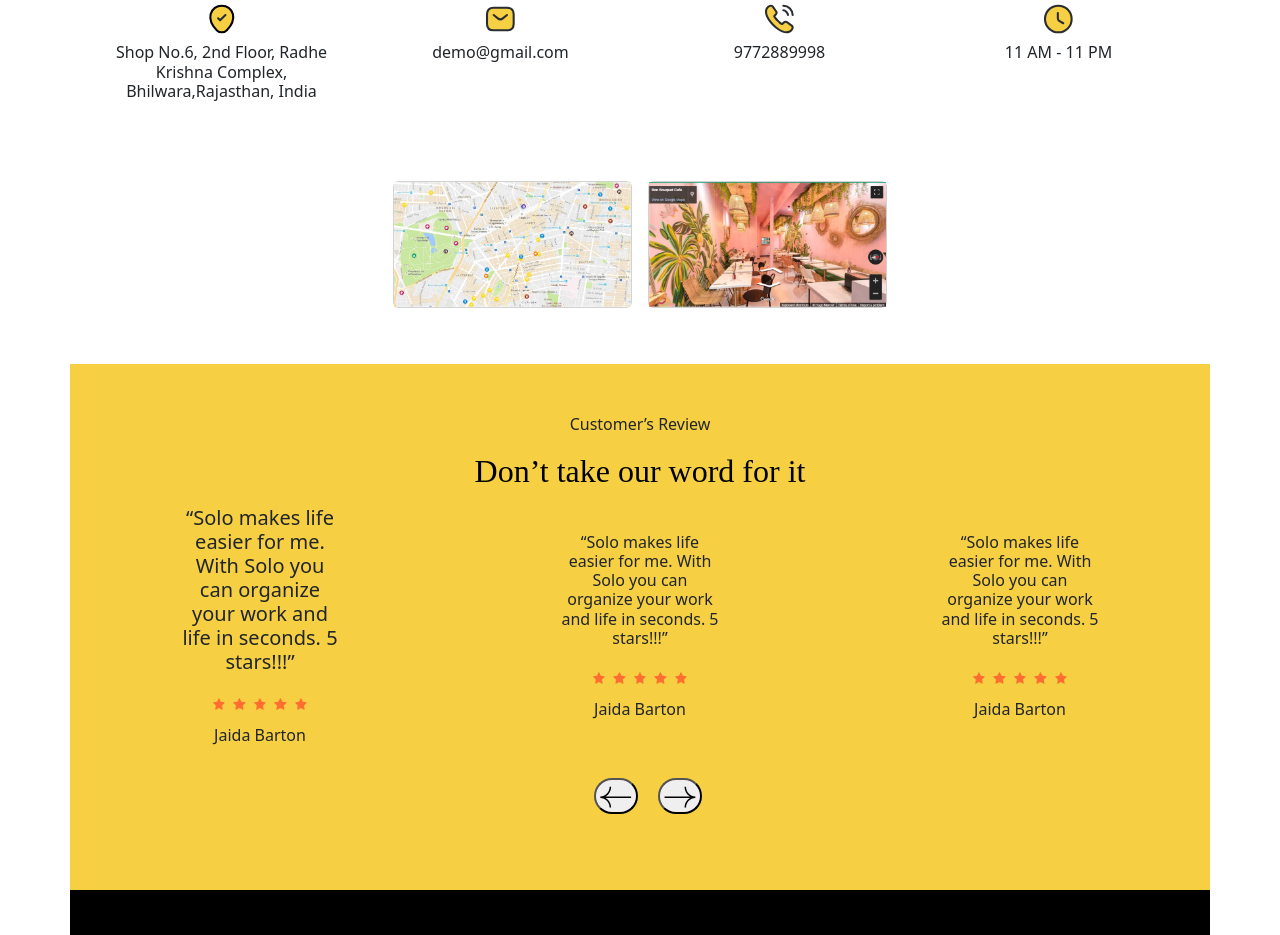
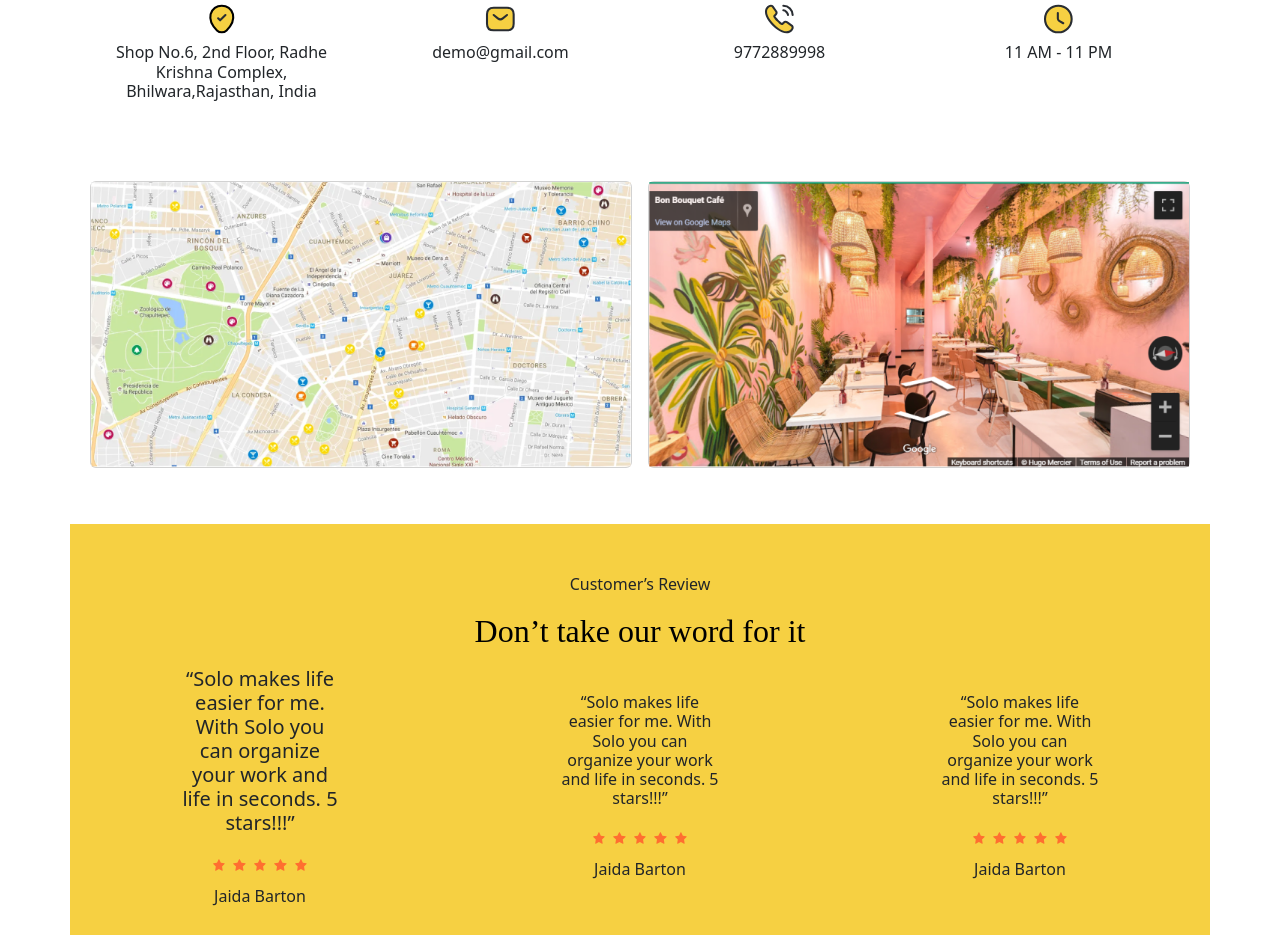
Before and after one commit to SubhashSwarnkar/-Delicecafe-1, a plain HTML site: page index.html in a window 1280 px wide. Shown: the part 3735-4670 px from the top of the page. Drawn offline with nearby package versions, Linux system fonts and the light colour scheme.

Commit message:
Add files via upload

```diff
--- a/index.html
+++ b/index.html
@@ -569,7 +569,7 @@
 
     </div>
     <!-- map and image -->
-    <div class="container d-flex flex-column flex-md-row col-12 col-md-5">
+    <div class="container d-flex flex-column flex-md-row col-12 col-md-0">
         <div class="map card m-2"><img src="map.png" alt="Map Image"/></div>
         <div class="image card m-2"><img src="image123.png" alt="Another Image"/></div>
     </div>
```
